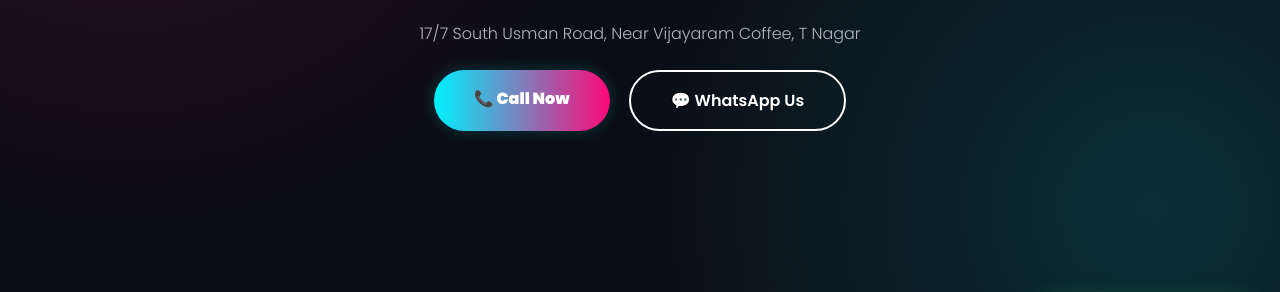
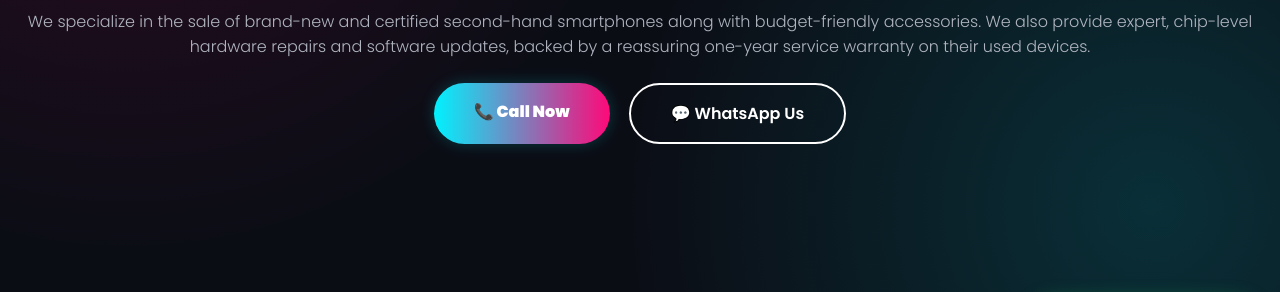
Before and after one commit to mohamedsameem2904-stack/thestarmobiles, a plain HTML site: page index.html in a window 1280 px wide. Shown: the part 434-726 px from the top of the page. Drawn offline with Linux system fonts and the light colour scheme.

Commit message:
Add files via upload

```diff
--- a/index.html
+++ b/index.html
@@ -404,7 +404,7 @@
             <div class="typewriter">
                 <span id="typewriter-text"></span>
             </div>
-            <p style="color: #b0b5c0; margin-bottom: 1rem;">17/7 South Usman Road, Near Vijayaram Coffee, T Nagar</p>
+            <p style="color: #b0b5c0; margin-bottom: 1rem;">We specialize in the sale of brand-new and certified second-hand smartphones along with budget-friendly accessories. We also provide expert, chip-level hardware repairs and software updates, backed by a reassuring one-year service warranty on their used devices.</p>
             <div class="btn-group">
                 <!-- Fixed Call Now Button -->
                 <a href="tel:9841631666" class="btn-primary">📞 Call Now</a>
```
